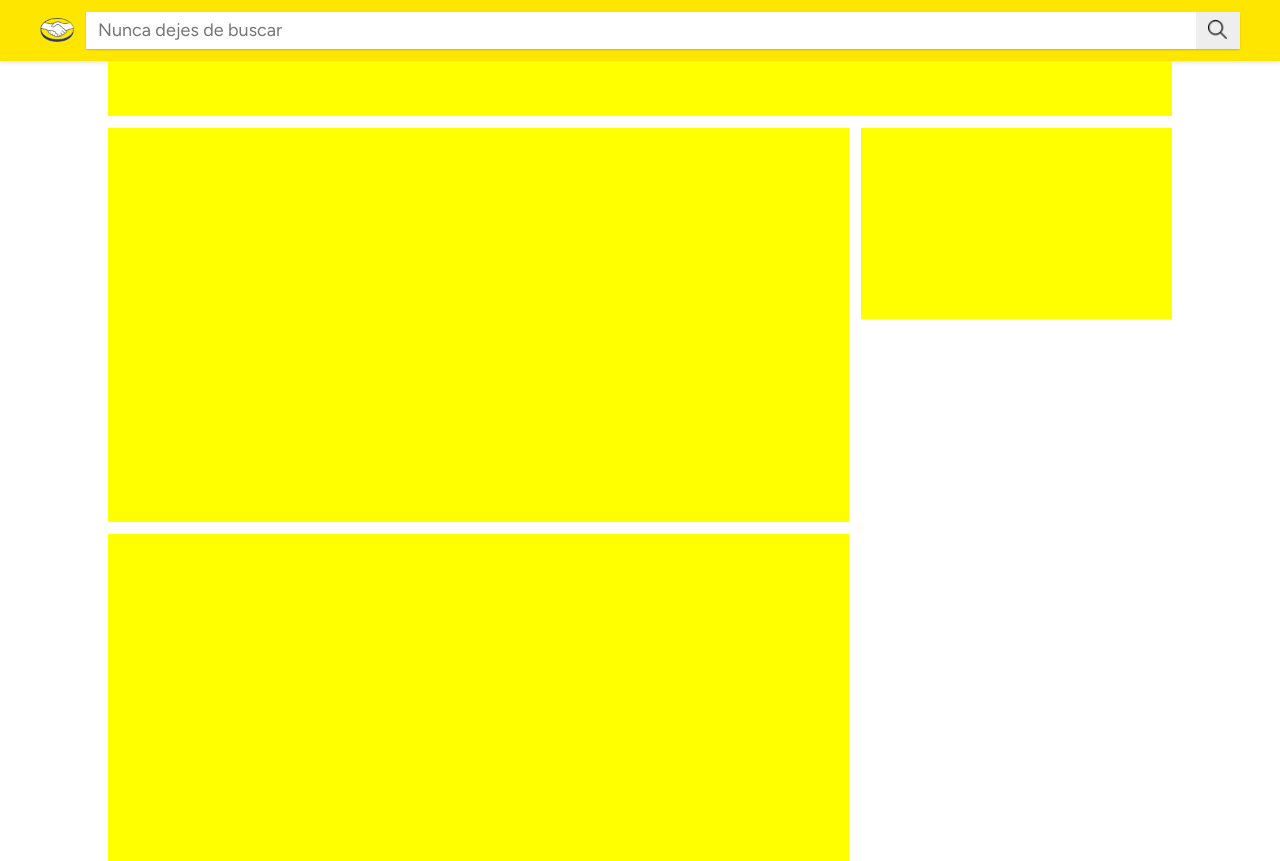
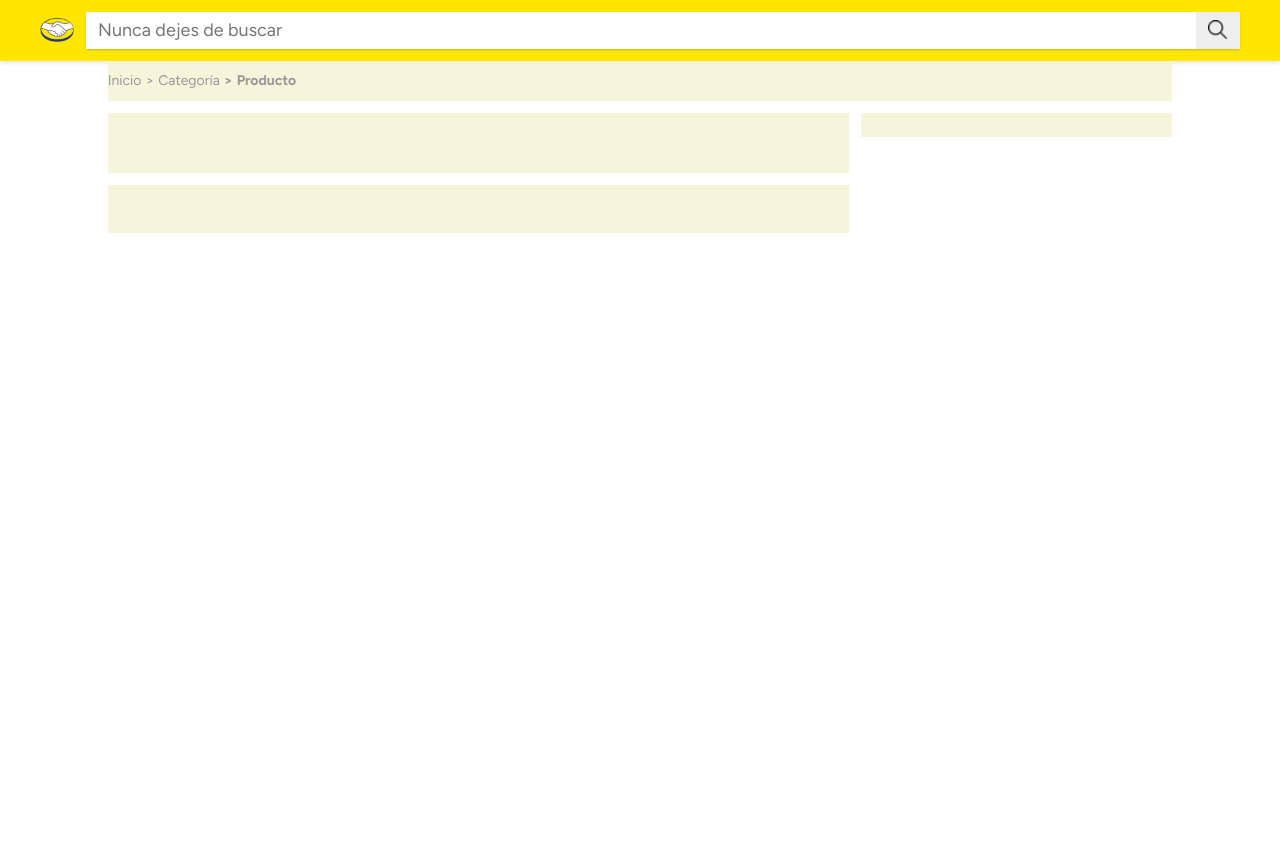
Before and after one commit to cardgabriel/mercado-libre-challenge, a React (Vite) app: page /items/1 in a window 1280 px wide. Built offline with nearby package versions, Linux system fonts and the light colour scheme.

Commit message:
styles: add breadcrumb component

```diff
--- /dev/null
+++ b/src/modules/item-detail/components/Breadcrumb/Breadcrumb.module.scss
@@ -0,0 +1,31 @@
+@use "@styles/theme.scss" as theme;
+
+.breadcrumb {
+  .list {
+    display: flex;
+    align-items: center;
+    list-style: none;
+    margin: 0;
+    padding: 0;
+  }
+
+  .item {
+    display: flex;
+    align-items: center;
+    font-size: 14px;
+
+    &:last-child {
+      font-weight: bold;
+      color: theme.color(gray, light);
+    }
+  }
+
+  .separator {
+    color: theme.color(gray, light);
+    margin: 0 theme.space(xs);
+  }
+
+  .text {
+    color: theme.color(gray, light);
+  }
+}
--- /dev/null
+++ b/src/modules/item-detail/components/Breadcrumb/Breadcrumb.tsx
@@ -0,0 +1,32 @@
+import styles from "./Breadcrumb.module.scss";
+
+const MOCK_BREADCRUMB = [
+  { label: "Inicio" },
+  { label: "Categoría" },
+  { label: "Producto" },
+];
+
+const Breadcrumb = () => {
+  return (
+    <nav className={styles.breadcrumb}>
+      <ul className={styles.list}>
+        {MOCK_BREADCRUMB.map((item, index) => (
+          <li key={item.label} className={styles.item}>
+            {index > 0 && <span className={styles.separator}>&gt;</span>}
+            <span
+              className={
+                index === MOCK_BREADCRUMB.length - 1
+                  ? styles.current
+                  : styles.text
+              }
+            >
+              {item.label}
+            </span>
+          </li>
+        ))}
+      </ul>
+    </nav>
+  );
+};
+
+export default Breadcrumb;
--- a/src/modules/item-detail/components/Layout/ItemDetailLayout.module.scss
+++ b/src/modules/item-detail/components/Layout/ItemDetailLayout.module.scss
@@ -35,14 +35,13 @@ $desktop-grid-areas: (
 .container_area {
   display: grid;
   grid-template-columns: repeat(theme.$grid-columns-mobile, 1fr);
-  grid-template-rows: repeat(theme.$grid-columns-mobile, 1fr);
+  grid-auto-rows: min-content;
   gap: theme.space(md);
   grid-template-areas: $mobile-grid-areas;
   min-height: 100vh;
 
   @include responsive(theme.$breakpoint-desktop) {
     grid-template-columns: repeat(theme.$grid-columns-desktop, 1fr);
-    grid-template-rows: repeat(theme.$grid-columns-desktop, 1fr);
     grid-template-areas: $desktop-grid-areas;
   }
 }
@@ -51,20 +50,20 @@ $desktop-grid-areas: (
 .breadcrumb_area {
   grid-area: breadcrumb_area;
   padding: theme.space(md) 0;
-  background-color: yellow;
+  background-color: beige;
 }
 
 .items_images_area {
   grid-area: items_images_area;
-  background-color: yellow;
+  background-color: beige;
 }
 
 .product_info_area {
   grid-area: product_info_area;
-  background-color: yellow;
+  background-color: beige;
 }
 
 .product_description_area {
   grid-area: product_description_area;
-  background-color: yellow;
+  background-color: beige;
 }
--- a/src/modules/item-detail/components/Layout/ItemDetailLayout.tsx
+++ b/src/modules/item-detail/components/Layout/ItemDetailLayout.tsx
@@ -1,9 +1,12 @@
+import Breadcrumb from "../Breadcrumb/Breadcrumb";
 import styles from "./ItemDetailLayout.module.scss";
 
 const ItemDetailLayout = () => {
   return (
     <div className={styles.container_area}>
-      <div className={styles.breadcrumb_area}></div>
+      <div className={styles.breadcrumb_area}>
+        <Breadcrumb />
+      </div>
       <div className={styles.items_images_area}></div>
       <div className={styles.product_info_area}></div>
       <div className={styles.product_description_area}></div>
```
